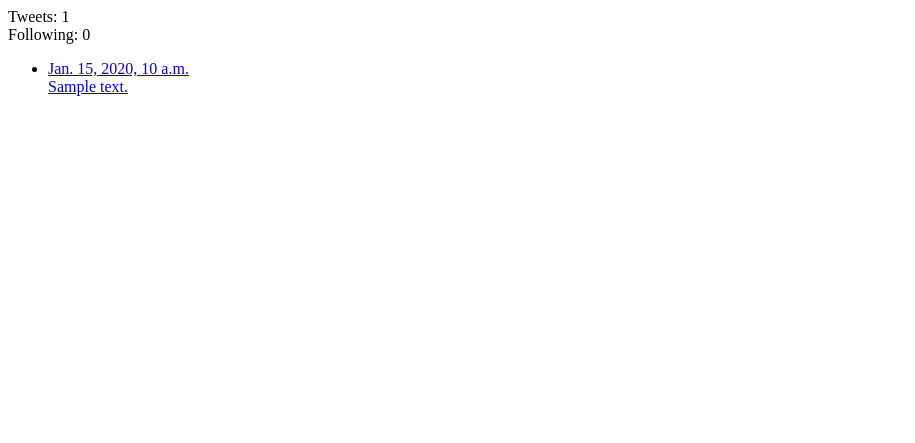
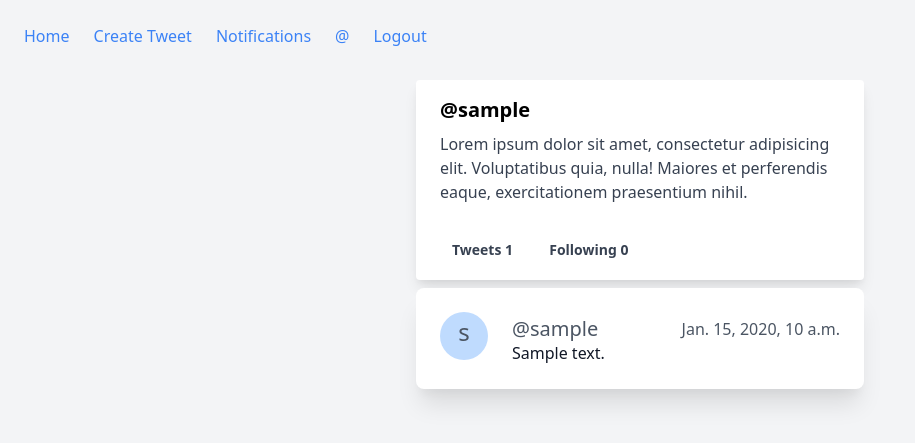
Before and after one commit to drewradcliff/twitter-clone, a Django app: a page that uses templates/user.html in a window 1280 px wide. Shown: the top 443 px of the page, without its empty margins (0-915 px from the left). Run offline with Django 3.2, Linux system fonts and the light colour scheme; tables that the repository leaves empty hold one stand-in row (values such as "Sample post").

Commit message:
Add styling to user page

```diff
--- a/templates/index.html
+++ b/templates/index.html
@@ -8,7 +8,6 @@
     />
   </head>
   <body class="bg-gray-100">
-    <div class="">
     <ul class="flex p-6">
       <li class="mr-6">
         <a class="text-blue-500 hover:text-blue-800" href="/">Home</a>
@@ -47,6 +46,5 @@
         </div>
       {% endfor %}
     </ul>
-    </div>
   </body>
 </html>
--- a/templates/user.html
+++ b/templates/user.html
@@ -1,24 +1,98 @@
 <!DOCTYPE html>
 <html lang="en">
   <head>
-    <title>@{{ user.username }}'s profile</title>
+    <title>@{{ user.username }}</title>
+    <link
+      href="https://unpkg.com/tailwindcss@^1.0/dist/tailwind.min.css"
+      rel="stylesheet"
+    />
   </head>
-  <body>
-    <div>Tweets: {{ tweets|length }}<br />Following: {{ following }}</div>
-    {% if request.user != user and request.user.username %} {% if is_following%}
-    <a href="/u/{{ user.username }}/unfollow/">Unfollow</a>
-    {% else %}
-    <a href="/u/{{ user.username }}/follow/">Follow</a>
-    {% endif %} {% endif %}
-    <ul>
-      {% for tweet in tweets %}
-      <li>
-        <a href="/tweet/{{ tweet.id }}/">
-          <div>{{ tweet.date }}<br />{{ tweet.text }}</div>
-        </a>
+  <body class="bg-gray-100">
+    <ul class="flex p-6">
+      <li class="mr-6">
+        <a class="text-blue-500 hover:text-blue-800" href="/">Home</a>
       </li>
+      <li class="mr-6">
+        <a class="text-blue-500 hover:text-blue-800" href="/addtweet/"
+          >Create Tweet</a
+        >
+      </li>
+      <li class="mr-6">
+        <a class="text-blue-500 hover:text-blue-800" href="/notification/"
+          >Notifications</a
+        >
+      </li>
+      <li class="mr-6">
+        <a
+          class="text-blue-500 hover:text-blue-800"
+          href="/u/{{ request.user.username }}"
+          >@{{ request.user.username }}</a
+        >
+      </li>
+      <li class="mr-6">
+        <a class="text-blue-500 hover:text-blue-800" href="/logout/">Logout</a>
+      </li>
+    </ul>
 
-      {% endfor %}
-    </ul>
+    <div
+      class="bg-white mx-auto m-2 max-w-md rounded overflow-hidden shadow-lg"
+    >
+      <div class="px-6 py-4">
+        <div class="font-bold text-xl mb-2">@{{ user.username }}</div>
+        <p class="text-gray-700 text-base">
+          Lorem ipsum dolor sit amet, consectetur adipisicing elit. Voluptatibus quia, nulla! Maiores et perferendis eaque, exercitationem praesentium nihil.
+        </p>
+      </div>
+      <div class="px-6 pt-4 pb-2">
+        <span
+          class="inline-block px-3 py-1 text-sm font-semibold text-gray-700 mr-2 mb-2"
+          >Tweets {{ tweets|length }}</span
+        >
+        <span
+          class="inline-block px-3 py-1 text-sm font-semibold text-gray-700 mr-2 mb-2"
+          >Following {{ following }}</span
+        >
+        {% if request.user != user and request.user.username %}
+          {% if is_following%}
+          <a href="/u/{{ user.username }}/unfollow/"
+            class="inline-block bg-gray-200 rounded-full px-3 py-1 text-sm font-semibold text-gray-700 mr-2 mb-2"
+            >Unfollow</a
+          >
+          {% else %}
+          <a href="/u/{{ user.username }}/follow/"
+            class="inline-block bg-gray-200 rounded-full px-3 py-1 text-sm font-semibold text-gray-700 mr-2 mb-2"
+            >Follow</a>
+          {% endif %}
+        {% endif %}
+      </div>
+    </div>
+
+    {% for tweet in tweets %}
+    <div class="max-w-md mx-auto m-2 flex p-6 bg-white rounded-lg shadow-xl">
+      <div class="flex-shrink-0">
+        <div
+          class="h-12 w-12 bg-blue-200 rounded-full text-2xl text-gray-600 text-center py-1"
+        >
+          {{ tweet.user.username.0 }}
+        </div>
+      </div>
+      <div class="ml-6 pt-1 w-full">
+        <div class="flex items-center w-full">
+          <h4 class="text-xl text-gray-600 leading-tight">
+            <a href="/u/{{ tweet.user.username }}/"
+              >@{{ tweet.user.username }}</a
+            >
+          </h4>
+          <a class="w-full" href="/tweet/{{ tweet.id }}">
+            <h4 class="text-l text-gray-600 leading-tight text-right">
+              {{ tweet.date }}
+            </h4>
+          </a>
+        </div>
+        <p class="text-base text-gray-900 leading-normal">{{ tweet.text }}</p>
+      </div>
+    </div>
+
+    {% endfor %}
   </body>
 </html>
```
Also changed, not shown: templates/tweet.html (+54 -5 lines). Lines whose indentation alone changed are shown as unchanged.
